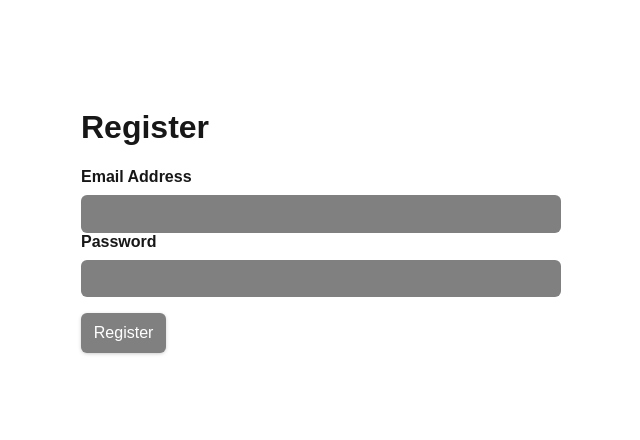
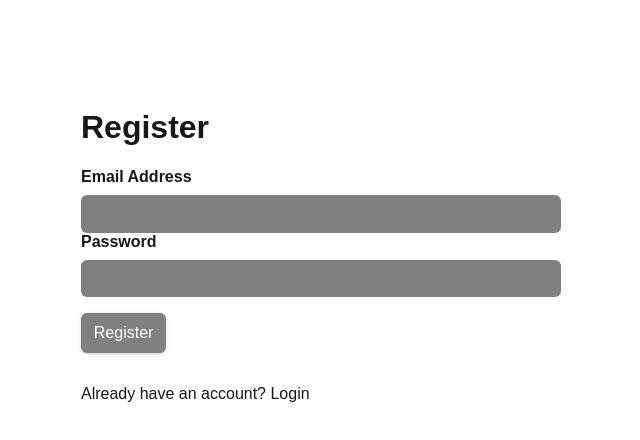
Before and after one commit to adamwgriffin/k8s-microservice-app, a Next.js app in the folder client/: page /register in a window 1280 px wide. Shown: the top 440 px of the page, without its empty margins (7-647 px from the left). Built offline with nearby package versions, Linux system fonts and the light colour scheme.

Commit message:
Put login/register inside of suspense
Having useSearchParams inside of the page prevents static rendering https://nextjs.org/docs/messages/missing-suspense-with-csr-bailout

```diff
--- /dev/null
+++ b/client/app/components/RegisterForm.tsx
@@ -0,0 +1,77 @@
+'use client'
+
+import type { CurrentUser } from '../../types'
+import type { FormEvent } from 'react'
+import { useState } from 'react'
+import { useRouter, useSearchParams } from 'next/navigation'
+import Link from 'next/link'
+import axios from 'axios'
+import ContainedButton from './ContainedButton/ContainedButton'
+import formStyles from '../styles/forms.module.css'
+import styles from './login.module.css'
+
+const RegisterForm: React.FC = () => {
+  const searchParams = useSearchParams()
+  const router = useRouter()
+  const [email, setEmail] = useState('')
+  const [password, setPassword] = useState('')
+
+  const onSubmit = async (event: FormEvent) => {
+    event.preventDefault()
+    try {
+      await axios.post<CurrentUser>('/api/users/login', {
+        email,
+        password
+      })
+      router.push(searchParams.get('callbackUrl') || '/')
+    } catch (error) {
+      console.error(error)
+    }
+  }
+
+  return (
+    <div className={styles.login}>
+      <form onSubmit={onSubmit}>
+        <h1>Register</h1>
+        <div className={formStyles.inputGroup}>
+          <label htmlFor='email' className={formStyles.label}>
+            Email Address
+          </label>
+          <input
+            id='email'
+            value={email}
+            onChange={(e) => setEmail(e.target.value)}
+            className={formStyles.input}
+          />
+        </div>
+        <div className={formStyles.inputGroup}>
+          <label htmlFor='password' className={formStyles.label}>
+            Password
+          </label>
+          <input
+            id='password'
+            value={password}
+            onChange={(e) => setPassword(e.target.value)}
+            type='password'
+            className={formStyles.input}
+          />
+        </div>
+        <div className={styles.footer}>
+          <ContainedButton>Register</ContainedButton>
+        </div>
+      </form>
+      <p>
+        Already have an account?{' '}
+        <Link
+          href={`/login?callbackUrl=${encodeURIComponent(
+            searchParams.get('callbackUrl') || ''
+          )}`}
+        >
+          Login
+        </Link>
+      </p>
+    </div>
+  )
+}
+
+export default RegisterForm
--- a/client/app/register/page.tsx
+++ b/client/app/register/page.tsx
@@ -1,63 +1,19 @@
-'use client'
+import { Suspense } from 'react'
+import RegisterForm from '../components/RegisterForm'
 
-import type { CurrentUser } from '../../types'
-import { FormEvent, useState } from 'react'
-import { useRouter } from 'next/navigation'
-import axios from 'axios'
-import ContainedButton from '../components/ContainedButton/ContainedButton'
-import formStyles from '../styles/forms.module.css'
-import styles from '../styles/login.module.css'
+// This component passed as a fallback to the Suspense boundary
+// will be rendered in place of the search bar in the initial HTML.
+// When the value is available during React hydration the fallback
+// will be replaced with the `<RegisterForm>` component.
+const RegisterFormFallback = () => <>placeholder</>
 
 const Register: React.FC = () => {
-  const router = useRouter()
-  const [email, setEmail] = useState('')
-  const [password, setPassword] = useState('')
-
-  const onSubmit = async (event: FormEvent) => {
-    event.preventDefault()
-    try {
-      await axios.post<CurrentUser>('/api/users/register', {
-        email,
-        password
-      })
-      router.push('/')
-    } catch (error) {
-      console.error(error)
-    }
-  }
-
   return (
-    <div className={styles.login}>
-      <form onSubmit={onSubmit}>
-        <h1>Register</h1>
-        <div className={formStyles.inputGroup}>
-          <label htmlFor='email' className={formStyles.label}>
-            Email Address
-          </label>
-          <input
-            id='email'
-            value={email}
-            onChange={(e) => setEmail(e.target.value)}
-            className={formStyles.input}
-          />
-        </div>
-        <div className={formStyles.inputGroup}>
-          <label htmlFor='password' className={formStyles.label}>
-            Password
-          </label>
-          <input
-            id='password'
-            value={password}
-            onChange={(e) => setPassword(e.target.value)}
-            type='password'
-            className={formStyles.input}
-          />
-        </div>
-        <div className={styles.footer}>
-          <ContainedButton>Register</ContainedButton>
-        </div>
-      </form>
-    </div>
+    <>
+      <Suspense fallback={<RegisterFormFallback />}>
+        <RegisterForm />
+      </Suspense>
+    </>
   )
 }
 
```
Also changed, not shown: client/app/components/LoginForm.tsx (added, +77 -0 lines), client/app/login/page.tsx (+12 -60 lines), client/app/components/login.module.css (renamed from client/app/styles/login.module.css).
